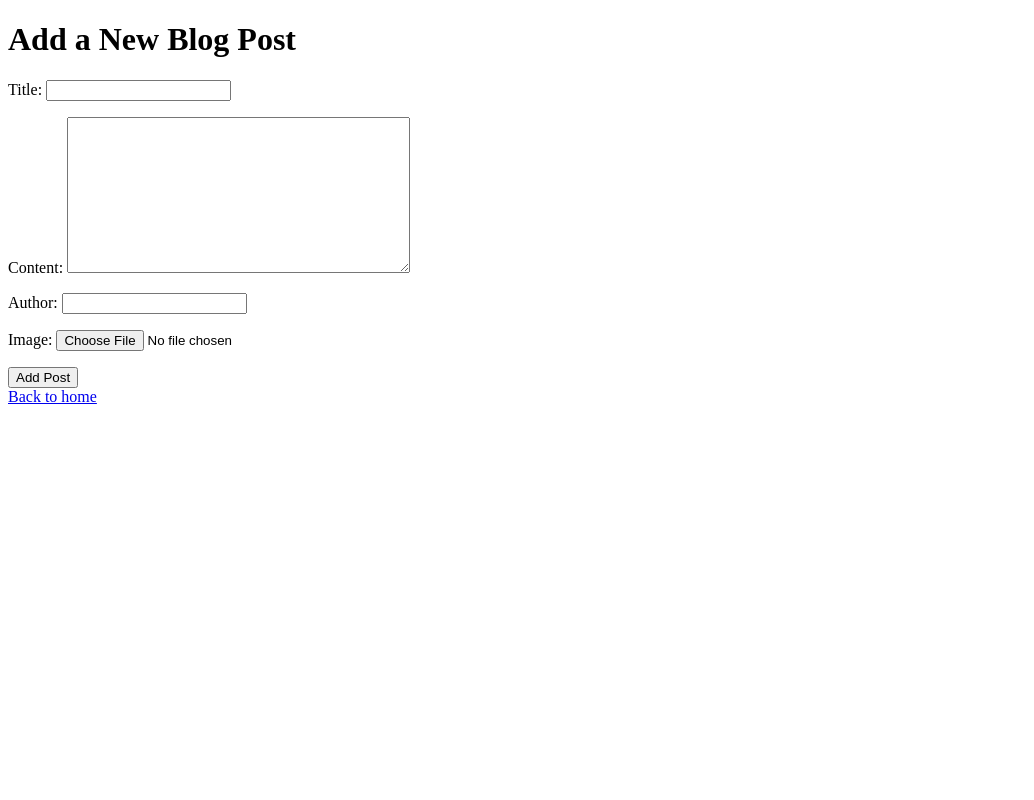
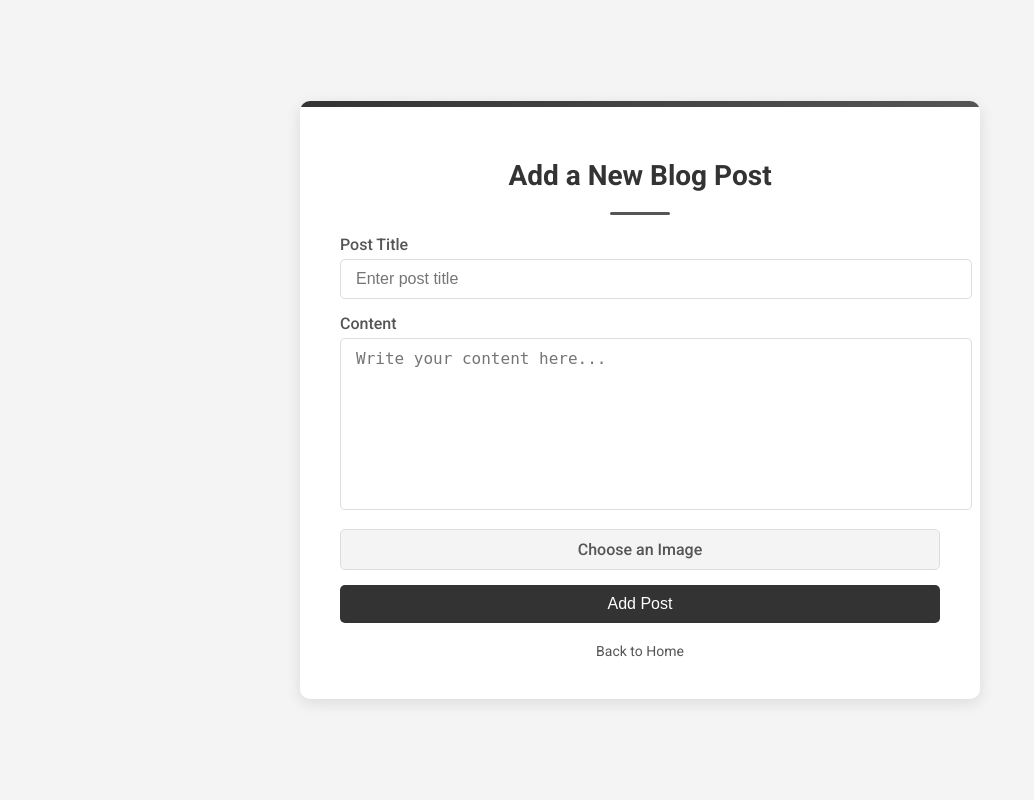
Before and after one commit to eigenlambda123/blog_app, a Django app: page /post/add/ in a window 1280 px wide. Shown: the whole page, without its empty margins (0-1034 px from the left). Run offline with Django 4.2, Linux system fonts and the light colour scheme.

Commit message:
- Add Post Template Added

```diff
--- a/blog/forms.py
+++ b/blog/forms.py
@@ -8,7 +8,27 @@ from django.contrib.auth.models import User
 class PostForm(forms.ModelForm):
     class Meta:
         model = Post
-        fields = ['title', 'content', 'author', 'image']
+        fields = ['title', 'content', 'image']
+
+        widgets = {
+            'title': forms.TextInput(attrs={
+                'class': 'form-control',
+                'placeholder': 'Enter post title',
+            }),
+            'content': forms.Textarea(attrs={
+                'class': 'form-control',
+                'placeholder': 'Write your content here...',
+                'rows': 6,
+            }),
+            'image': forms.ClearableFileInput(attrs={
+                'class': 'form-control-file',
+            }),
+        }
+        labels = {
+            'title': 'Post Title',
+            'content': 'Content',
+            'image': 'Post Image',
+        }
 
 
 class CommentForm(forms.ModelForm):
--- /dev/null
+++ b/blog/static/blog/css/add_post.css
@@ -0,0 +1,139 @@
+body {
+    font-family: 'Roboto', sans-serif;
+    background-color: #f4f4f4;
+    margin: 0;
+    padding: 0;
+    display: flex;
+    justify-content: center;
+    align-items: center;
+    min-height: 100vh;
+}
+
+.form-container {
+    background-color: #fff;
+    padding: 40px;
+    width: 100%;
+    max-width: 600px;
+    border-radius: 10px;
+    box-shadow: 0 4px 15px rgba(0, 0, 0, 0.1);
+    position: relative;
+    overflow: hidden;
+}
+
+/* Decorative top bar */
+.top-bar {
+    width: 100%;
+    height: 6px;
+    background: linear-gradient(to right, #333, #555);
+    position: absolute;
+    top: 0;
+    left: 0;
+}
+
+h1 {
+    font-size: 28px;
+    font-weight: 700;
+    color: #333;
+    margin-bottom: 20px;
+    text-align: center;
+}
+
+.divider {
+    width: 60px;
+    height: 3px;
+    background-color: #555;
+    margin: 0 auto 20px auto;
+    border-radius: 2px;
+}
+
+label {
+    font-weight: 500;
+    color: #555;
+    margin-bottom: 5px;
+    display: block;
+}
+
+input[type="text"],
+textarea {
+    width: 100%;
+    padding: 10px 15px;
+    margin-bottom: 15px;
+    border: 1px solid #ddd;
+    border-radius: 5px;
+    font-size: 16px;
+    color: #333;
+    outline: none;
+    transition: all 0.3s ease;
+}
+
+input[type="text"]:focus,
+textarea:focus {
+    border-color: #aaa;
+    box-shadow: 0 0 5px rgba(160, 160, 160, 0.5);
+}
+
+textarea {
+    resize: none;
+    height: 150px;
+}
+
+/* Custom file input styles */
+.file-input-container {
+    position: relative;
+    margin-bottom: 15px;
+}
+
+.file-input-container input[type="file"] {
+    opacity: 0;
+    position: absolute;
+    width: 100%;
+    height: 100%;
+    cursor: pointer;
+}
+
+.file-input-container label {
+    display: block;
+    padding: 10px 15px;
+    background-color: #f4f4f4;
+    border: 1px solid #ddd;
+    border-radius: 5px;
+    font-size: 16px;
+    color: #555;
+    text-align: center;
+    cursor: pointer;
+    transition: all 0.3s ease;
+}
+
+.file-input-container label:hover {
+    background-color: #eaeaea;
+    border-color: #ccc;
+}
+
+.btn-primary {
+    background-color: #333;
+    color: #fff;
+    font-size: 16px;
+    padding: 10px 20px;
+    border: none;
+    border-radius: 5px;
+    cursor: pointer;
+    width: 100%;
+    transition: background-color 0.3s ease;
+}
+
+.btn-primary:hover {
+    background-color: #555;
+}
+
+.back-link {
+    display: block;
+    text-align: center;
+    margin-top: 20px;
+    font-size: 14px;
+    color: #555;
+    text-decoration: none;
+}
+
+.back-link:hover {
+    text-decoration: underline;
+}
--- a/blog/templates/blog/add_post.html
+++ b/blog/templates/blog/add_post.html
@@ -1,17 +1,34 @@
+{% load static %}
+
 <!DOCTYPE html>
 <html lang="en">
 <head>
     <meta charset="UTF-8">
     <meta name="viewport" content="width=device-width, initial-scale=1.0">
     <title>Add New Post</title>
+    <!-- Google Fonts -->
+    <link href="https://fonts.googleapis.com/css2?family=Roboto:wght@400;500;700&display=swap" rel="stylesheet">
+    <!-- CSS Styles -->
+    <link rel="stylesheet" href="{% static 'blog/css/add_post.css' %}">
 </head>
 <body>
-    <h1>Add a New Blog Post</h1>
-    <form method="post" enctype="multipart/form-data">
-        {% csrf_token %}
-        {{ form.as_p }}
-        <button type="submit">Add Post</button>
-    </form>
-    <a href="{% url 'home' %}">Back to home</a>
+    <div class="form-container">
+        <div class="top-bar"></div>
+        <h1>Add a New Blog Post</h1>
+        <div class="divider"></div>
+        <form method="post" enctype="multipart/form-data">
+            {% csrf_token %}
+            <label for="id_title">Post Title</label>
+            {{ form.title }}
+            <label for="id_content">Content</label>
+            {{ form.content }}
+            <div class="file-input-container">
+                <input type="file" id="id_image" name="image">
+                <label for="id_image">Choose an Image</label>
+            </div>
+            <button type="submit" class="btn-primary">Add Post</button>
+        </form>
+        <a href="{% url 'home' %}" class="back-link">Back to Home</a>
+    </div>
 </body>
 </html>
--- a/blog/templates/blog/post_detail.html
+++ b/blog/templates/blog/post_detail.html
@@ -15,8 +15,6 @@
     <link rel="stylesheet" href="{% static 'blog/css/post_details.css' %}">
 </head>
 <body>
-
-
 <!-- Page Content -->
 <div class="w3-content" style="max-width:2000px;margin-top:46px">
 
--- a/blog/views.py
+++ b/blog/views.py
@@ -34,7 +34,9 @@ def add_post(request):
     if request.method == 'POST':
         form = PostForm(request.POST, request.FILES)  # Basically get the Post form
         if form.is_valid():
-            form.save()
+            post = form.save(commit=False)
+            post.author = request.user
+            post.save()
             return redirect('home')
     else:
         form = PostForm()
```
Also changed, not shown: blog/static/blog/css/post_details.css (line endings or trailing spaces), db.sqlite3, media/static/blog/images/blog_post_picture/kiyo-profile.jpg (added), media/static/blog/images/blog_post_picture/kiyo-profile_oeVrkj2.jpg (added).
